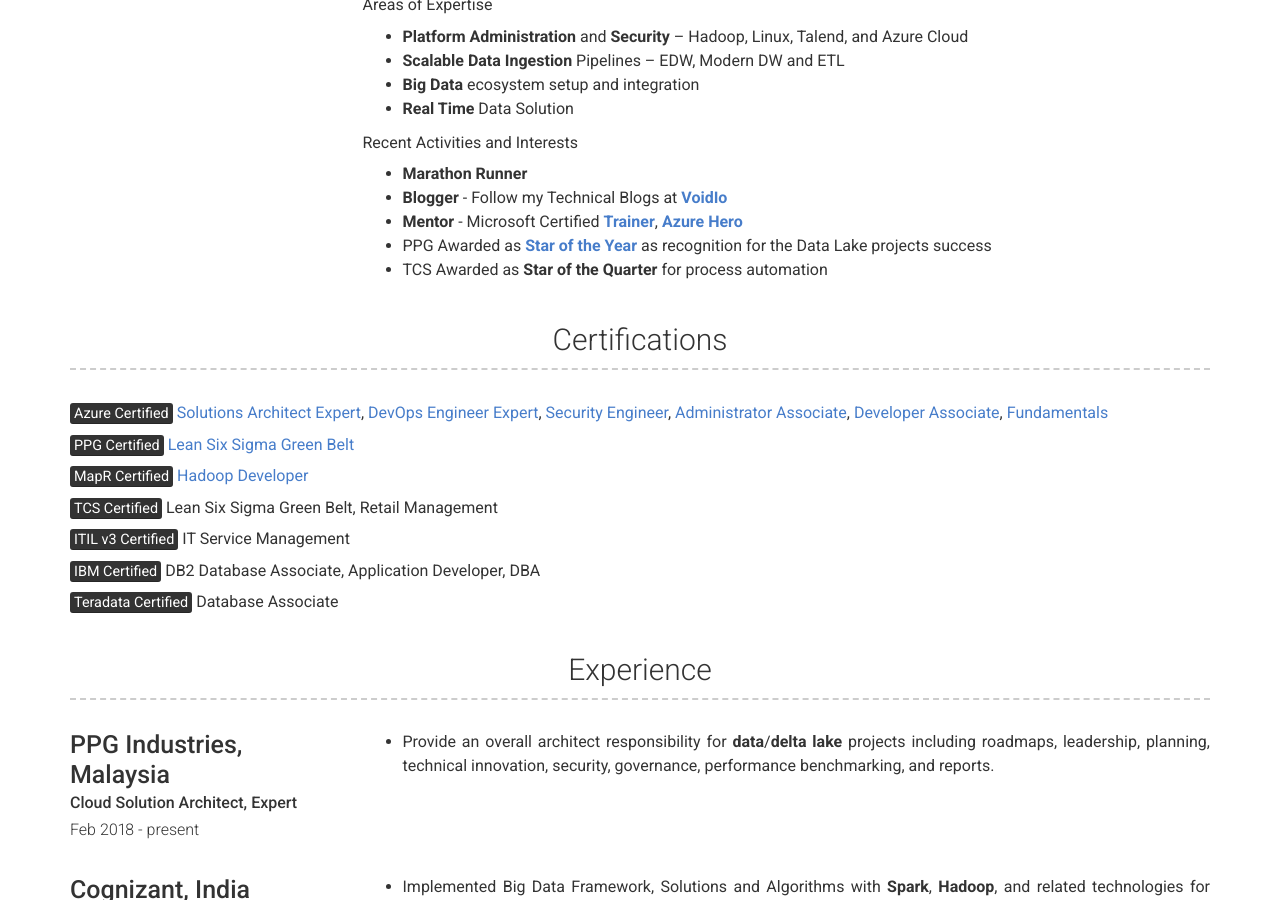
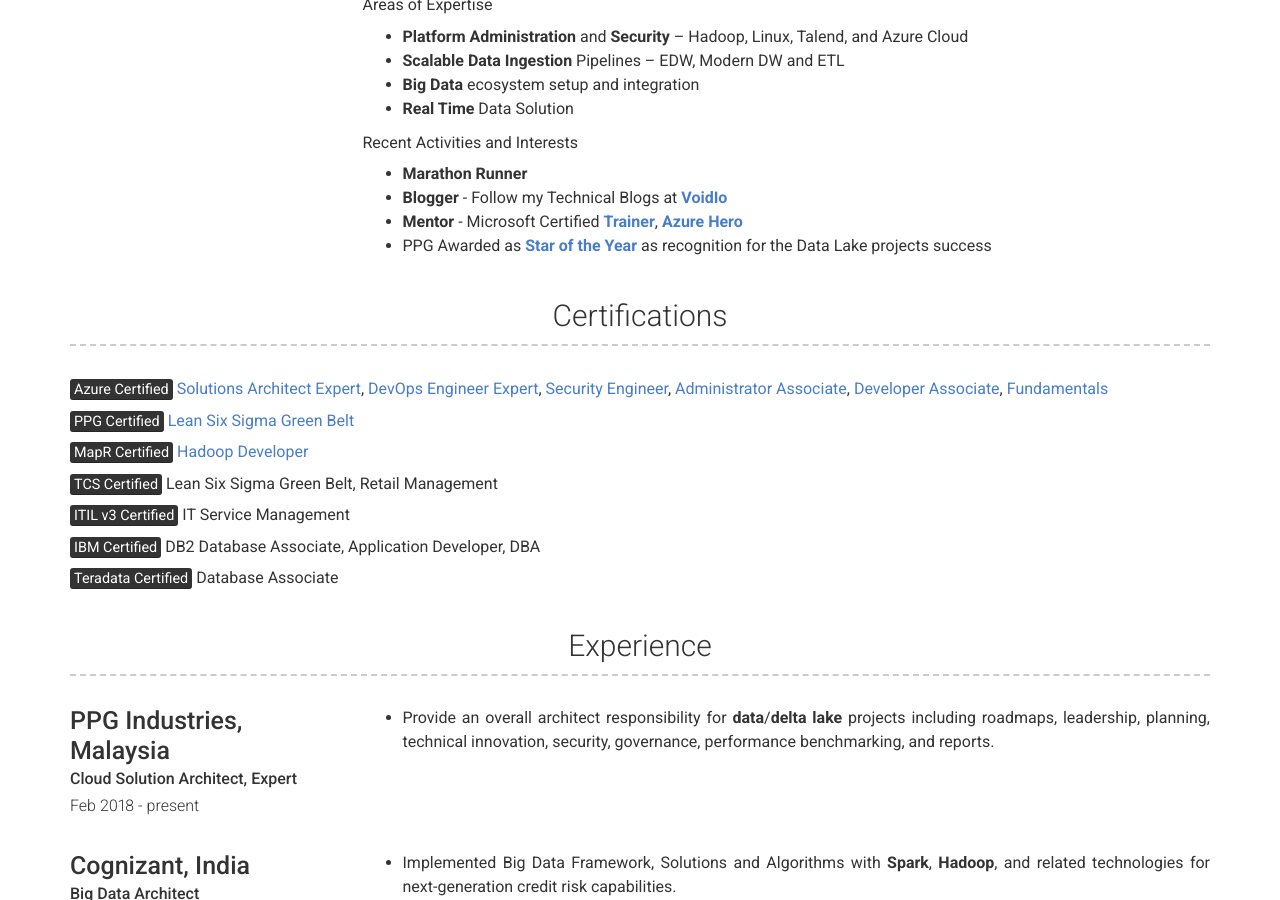
Before and after one commit to mohd-hasnain/mohd-hasnain.github.io, a Jekyll site: the page built from index.md, in a window 1280 px wide and 900 px high, scrolled down 500 px. Built offline with Jekyll 4.4.1, drawn with Linux system fonts in a browser that asks for light colours; nearby versions of some CDN libraries.

Commit message:
Update _config.yml

```diff
--- a/_config.yml
+++ b/_config.yml
@@ -59,7 +59,6 @@ about_content: | # this will include new lines to allow paragraphs
     - **Blogger** - Follow my Technical Blogs at [**VoidIo**](https://voidio.blogspot.com/)
     - **Mentor** - Microsoft Certified [**Trainer**](https://www.youracclaim.com/badges/40d31f64-8811-45ea-8234-0e289b77b9c3/accept), [**Azure Hero**](https://enjinx.io/eth/asset/63151533)
     - PPG Awarded as [**Star of the Year**](assets/award.jpg) as recognition for the Data Lake projects success
-    - TCS Awarded as **Star of the Quarter** for process automation
 
 # Projects Section
 projects_title: Certifications #(Use this to override about projects section title)
```
